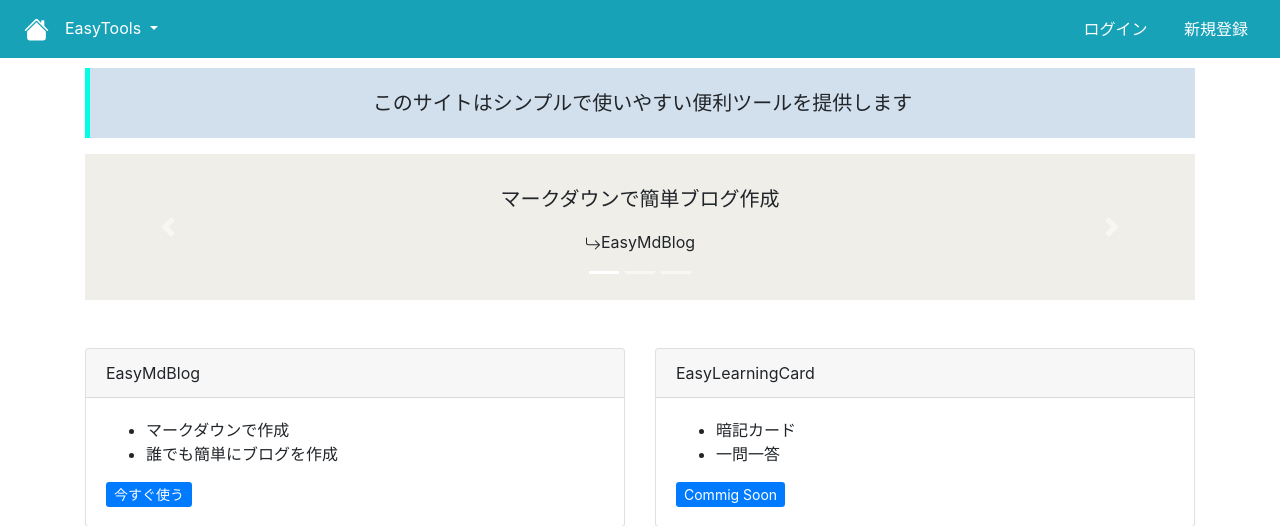
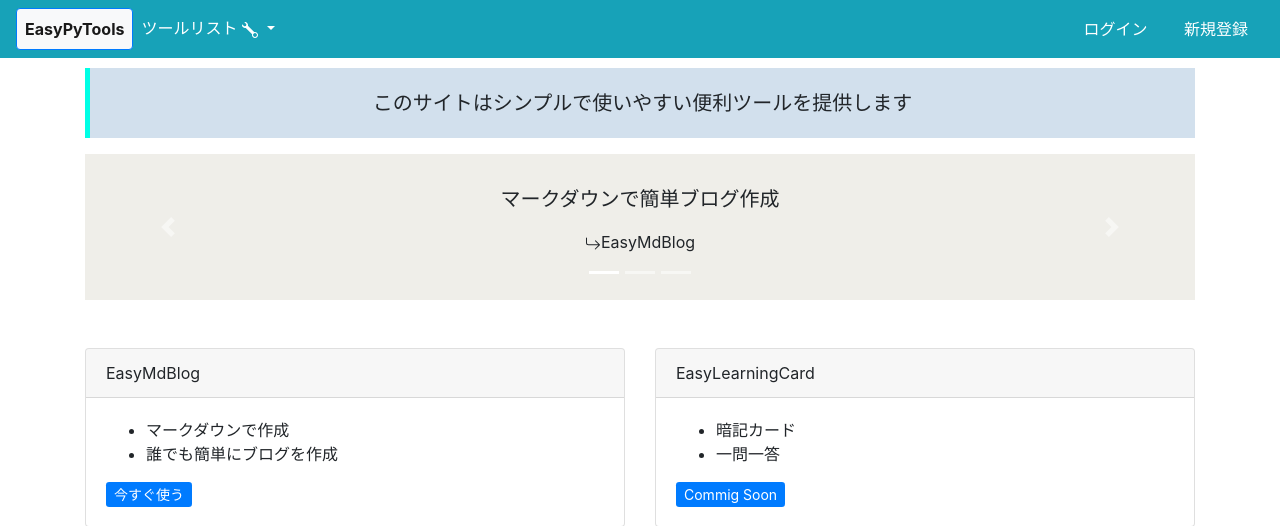
Before and after one commit to ShamNeko88/EasyPyTools, a Django app: page / in a window 1280 px wide. Shown: the top 526 px of the page. Run offline with Django 5.2, Linux system fonts and the light colour scheme; some libraries are stand-ins or nearby versions.

Commit message:
レイアウト変更

```diff
--- a/TopPage/templates/TopPage/base.html
+++ b/TopPage/templates/TopPage/base.html
@@ -20,17 +20,13 @@
   <body>
     <nav class="navbar navbar-expand-sm navbar-light bg-info">
       <!-- ハンバーガーメニューのトグルボタン -->
-        <button class="navbar-toggler order-1" type="button" data-toggle="collapse" data-target="#navbarNavDropdown" aria-controls="navbarNavDropdown" aria-expanded="false" aria-label="Toggle navigation">
-          <span class="navbar-toggler-icon"></span>
-        </button>
+      <button class="navbar-toggler order-1" type="button" data-toggle="collapse" data-target="#navbarNavDropdown" aria-controls="navbarNavDropdown" aria-expanded="false" aria-label="Toggle navigation"><span class="navbar-toggler-icon"></span></button>
 
       <!-- 常に表示される認証メニュー -->
       <div class="order-3 ms-auto">
         {% if user.is_authenticated %}
           <div class="dropdown d-inline-block">
-              <a class="nav-link dropdown-toggle text-white" href="#" id="userDropdown" role="button" data-toggle="dropdown" aria-haspopup="true" aria-expanded="false">
-                {{ user.username }}
-              </a>
+            <a class="nav-link dropdown-toggle text-white" href="#" id="userDropdown" role="button" data-toggle="dropdown" aria-haspopup="true" aria-expanded="false">{{ user.username }}</a>
             <div class="dropdown-menu dropdown-menu-right" aria-labelledby="userDropdown">
               {% if user.is_staff %}
                 <a class="dropdown-item" href="{% url 'admin:index' %}">管理サイト</a>
@@ -51,17 +47,16 @@
       <div class="collapse navbar-collapse order-2" id="navbarNavDropdown">
         <ul class="navbar-nav">
           <li class="nav-item active">
-              <a class="nav-link text-white" href="{% url 'index' %}">
-                <svg xmlns="http://www.w3.org/2000/svg" width="25" height="25" fill="currentColor" class="bi bi-house-fill" viewBox="0 0 16 16">
-                  <path d="M8.707 1.5a1 1 0 0 0-1.414 0L.646 8.146a.5.5 0 0 0 .708.708L8 2.207l6.646 6.647a.5.5 0 0 0 .708-.708L13 5.793V2.5a.5.5 0 0 0-.5-.5h-1a.5.5 0 0 0-.5.5v1.293z" />
-                  <path d="m8 3.293 6 6V13.5a1.5 1.5 0 0 1-1.5 1.5h-9A1.5 1.5 0 0 1 2 13.5V9.293z" />
-                </svg>
+            <a class="nav-link font-weight-bold border border-primary rounded p-2 bg-light" href="{% url 'index' %}">
+              EasyPyTools
               <span class="sr-only">(current)</span>
             </a>
           </li>
           <li class="nav-item dropdown">
             <a class="nav-link text-white dropdown-toggle" href="#" id="navbarDropdownMenuLink" role="button" data-toggle="dropdown" aria-haspopup="true" aria-expanded="false">
-                EasyTools
+              ツールリスト <svg xmlns="http://www.w3.org/2000/svg" width="16" height="16" fill="currentColor" class="bi bi-wrench" viewBox="0 0 16 16">
+                <path d="M.102 2.223A3.004 3.004 0 0 0 3.78 5.897l6.341 6.252A3.003 3.003 0 0 0 13 16a3 3 0 1 0-.851-5.878L5.897 3.781A3.004 3.004 0 0 0 2.223.1l2.141 2.142L4 4l-1.757.364zm13.37 9.019.528.026.287.445.445.287.026.529L15 13l-.242.471-.026.529-.445.287-.287.445-.529.026L13 15l-.471-.242-.529-.026-.287-.445-.445-.287-.026-.529L11 13l.242-.471.026-.529.445-.287.287-.445.529-.026L13 11z" />
+              </svg>
             </a>
             <div class="dropdown-menu" aria-labelledby="navbarDropdownMenuLink">
               <a class="dropdown-item" href="{% url 'blog-index' %}">EasyMdBlog</a>
```
Lines whose indentation alone changed are shown as unchanged.
